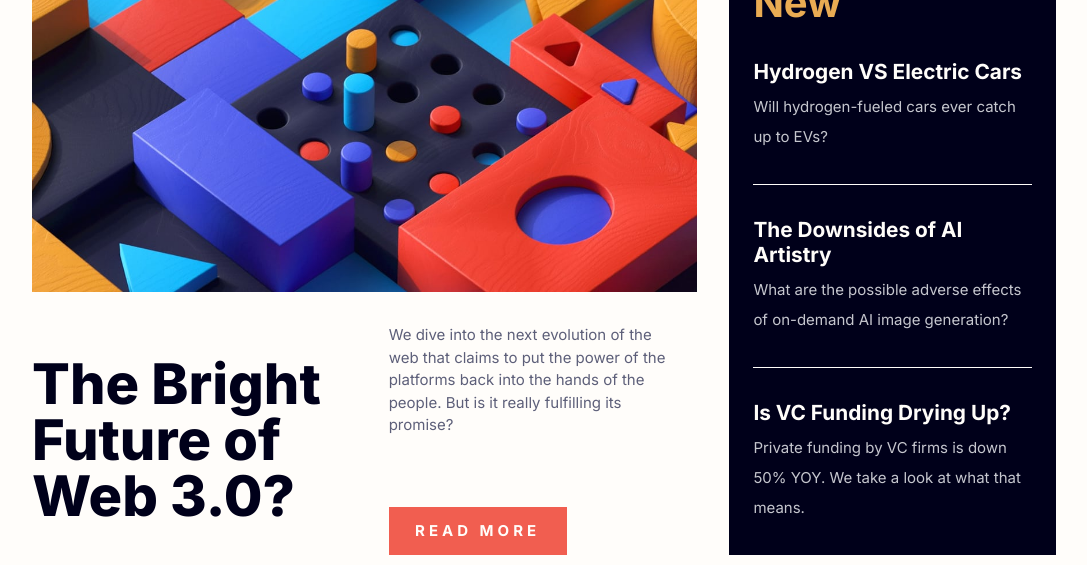
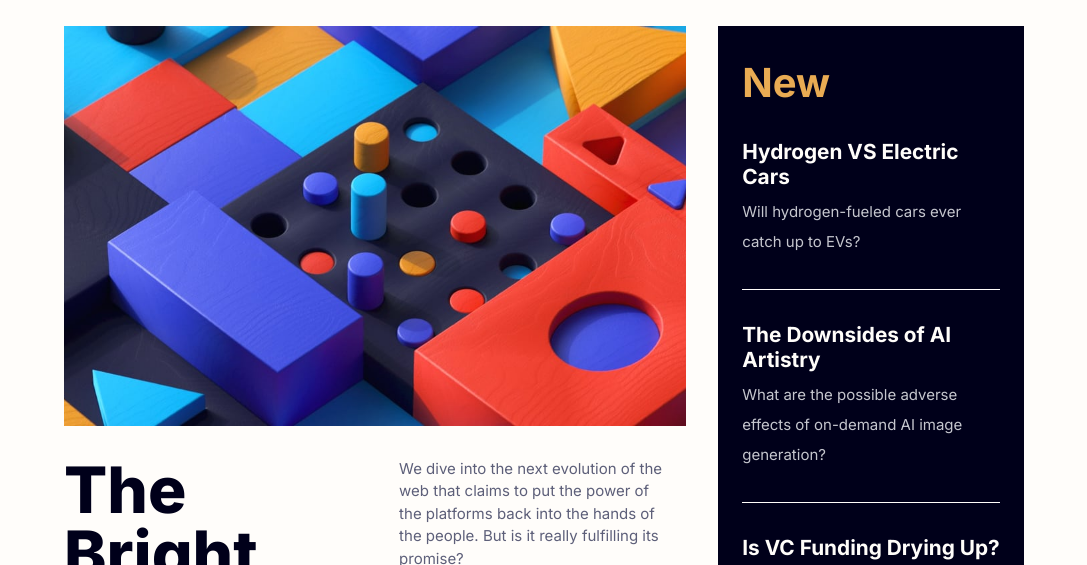
Before and after one commit to kasdeya/news-homepage, a plain HTML site: page index.html in a window 1280 px wide. Shown: the part 206-771 px from the top of the page, without its empty margins (96-1183 px from the left). Drawn offline with Linux system fonts and the light colour scheme.

Commit message:
some style changes

```diff
--- a/styles.css
+++ b/styles.css
@@ -19,8 +19,8 @@ body {
   font-family: "Inter", sans-serif;
   font-size: 15px;
   background-color: var(--off-white);
-  width: 80%;
-  padding: 4rem 0;
+  width: 75%;
+  padding: 9rem 0;
   margin: auto;
 }
 
@@ -68,6 +68,7 @@ main {
   display: flex;
   width: 100%;
   gap: 2rem;
+  height: 10%;
 }
 
 .hero-container {
@@ -79,7 +80,7 @@ main {
 .container img {
   width: 100%;
   object-fit: cover;
-  height: 60%;
+  height: 65%;
 }
 
 .subcontainer {
@@ -87,12 +88,12 @@ main {
   display: grid;
   grid-template-columns: repeat(2, 1fr);
   gap: 3rem;
-  height: 40%;
+  height: 35%;
 }
 
 .hero-title {
   font-weight: 900;
-  font-size: 3.5rem;
+  font-size: 4rem;
   line-height: 100%;
   align-self: center;
   color: var(--very-dark-blue);
```
